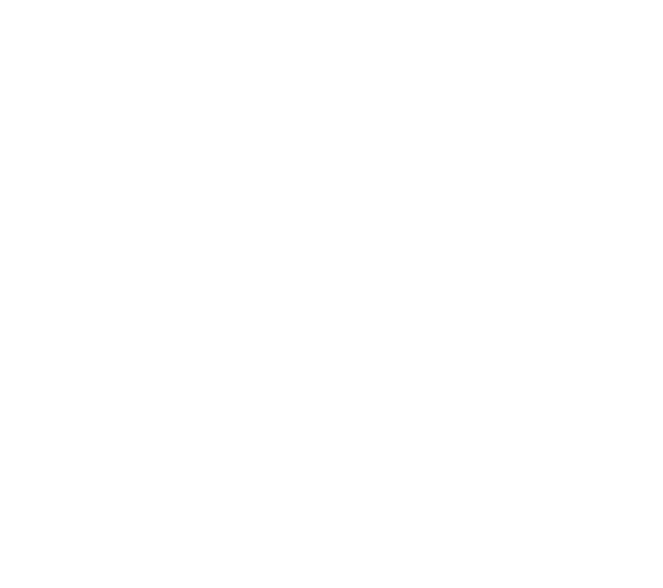
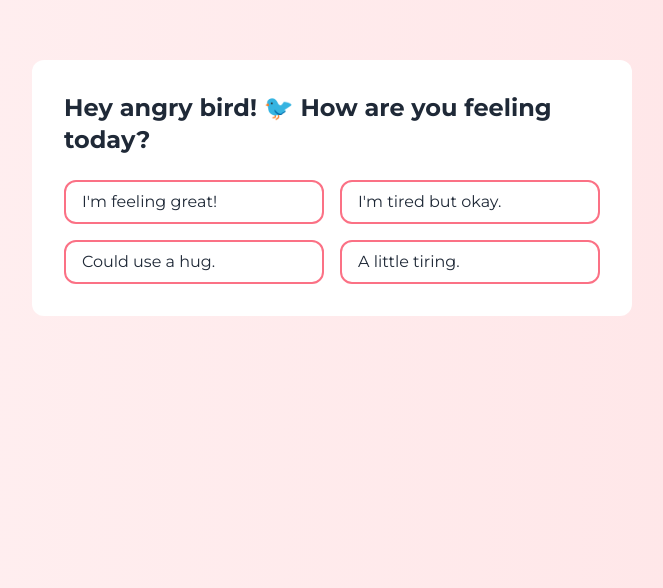
Before and after one commit to vxvaibhavxv/dare, a React (Vite) app: page / in a window 1280 px wide. Shown: the part 212-800 px from the top of the page, without its empty margins (308-971 px from the left). Built offline with nearby package versions, Linux system fonts and the light colour scheme.

Commit message:
added warm up questions

```diff
--- a/package.json
+++ b/package.json
@@ -13,8 +13,10 @@
   },
   "homepage": "https://vxvaibhavxv.github.io/dare/",
   "dependencies": {
+    "@tailwindcss/vite": "^4.1.18",
     "react": "^19.2.0",
-    "react-dom": "^19.2.0"
+    "react-dom": "^19.2.0",
+    "tailwindcss": "^4.1.18"
   },
   "devDependencies": {
     "@eslint/js": "^9.39.1",
--- a/src/App.tsx
+++ b/src/App.tsx
@@ -1,5 +1,11 @@
+import WarmUp from "./components/WarmUp/WarmUp";
+
 function App() {
-  return <div></div>;
+  return (
+    <div className="tw:w-screen tw:h-screen tw:bg-linear-to-r tw:from-bg-start tw:to-bg-end">
+      <WarmUp />
+    </div>
+  );
 }
 
 export default App;
--- /dev/null
+++ b/src/components/WarmUp/WarmUp.tsx
@@ -0,0 +1,152 @@
+import { useState } from "react";
+import WarmUpSlide from "./components/WarmUpSlide/WarmUpSlide";
+import type { WarmUpData } from "./WarmUp.types";
+import type { WarmUpQuestionOption } from "./WarmUp.types";
+import type { WarmUpQuestion } from "./WarmUp.types";
+
+const data: WarmUpData = [
+  {
+    question: "Hey angry bird! 🐦 How are you feeling today?",
+    options: [
+      {
+        text: "I'm feeling great!",
+        value: 1,
+        feedback: "That's the spirit! Keep soaring high!",
+      },
+      {
+        text: "I'm tired but okay.",
+        value: 2,
+        feedback: "Then I hope this makes your day a little lighter.",
+      },
+      {
+        text: "Could use a hug.",
+        value: 3,
+        feedback: "Sending you a big virtual hug! 🤗",
+      },
+      {
+        text: "A little tiring.",
+        value: 4,
+        feedback: "Then you deserve something soft and nice right now.",
+      },
+    ],
+  },
+  {
+    question: "Which one sounds like your ideal vibe right now?",
+    options: [
+      {
+        text: "Cozy and calm",
+        value: 1,
+        feedback: "Noted. Cozy is underrated and perfect.",
+      },
+      {
+        text: "Laughing and playful",
+        value: 2,
+        feedback: "That sounds dangerous but fun.",
+      },
+      {
+        text: "Slightly romantic",
+        value: 3,
+        feedback: "That's a bold choice. I like it.",
+      },
+      {
+        text: "Just spending time with someone nice",
+        value: 4,
+        feedback: "That sounds simple and honestly really meaningful.",
+      },
+    ],
+  },
+  {
+    question:
+      "Hypothetically, if I asked you to drop one of the following right now, which would it be?",
+    options: [
+      {
+        text: "Eyerolling me (you're a very bad eyeroller)",
+        value: 1,
+        feedback: "Good choice! Eyerolling is so 2000.",
+      },
+      {
+        text: "Taunting me with the phrase '10 days'",
+        value: 2,
+        feedback: "Finally off the plate!",
+      },
+      {
+        text: "Rubbing it on my face that I'm from Delhi and your intoxicated thoughts about Delhi",
+        value: 3,
+        feedback:
+          "Ladies and gentlemen, we have a winner! Vaibhav for the win! Delhi for the win!",
+      },
+      {
+        text: "Calling me oldie even though I'm just 2 years older than you",
+        value: 4,
+        feedback: "You're such a sweetheart!",
+      },
+      {
+        text: "None of the above, I love all of them equally",
+        value: 5,
+        feedback: "I knew you'd pick that one!",
+      },
+      {
+        text: "All of them because I care about you",
+        value: 6,
+        feedback: "Aww, you're such a sweet baddie",
+      },
+    ],
+  },
+  {
+    question:
+      "Are you ready for something unexpected? Let's pretend you didn't see it coming",
+    options: [
+      {
+        text: "I'm curious now",
+        value: 1,
+        feedback: "Perfect. Curiosity suits you.",
+      },
+      {
+        text: "I'm nervous but okay",
+        value: 2,
+        feedback: "Don't worry. I'd never put you in an uncomfortable spot.",
+      },
+      {
+        text: "Bring it on! I love unexpected things!",
+        value: 3,
+        feedback: "Love the energy! Love the enthusiasm! Let's dive in.",
+      },
+      {
+        text: "Depends. Is it embarrassing?",
+        value: 4,
+        feedback: "Only the good kind of embarrassing.",
+      },
+    ],
+  },
+];
+
+function WarmUp() {
+  const [responses, setResponses] = useState<number[]>([]);
+  const [currentSlideIndex, setCurrentSlideIndex] = useState<number>(0);
+  const [showModal, setShowModal] = useState<boolean>(false);
+
+  const handleOptionClick = (value: WarmUpQuestionOption) => {
+    setResponses([...responses, value.value]);
+    setShowModal(true);
+    // setCurrentSlideIndex(currentSlideIndex + 1);
+  };
+
+  return (
+    <div className="tw:w-full tw:h-full tw:flex tw:items-center tw:justify-center">
+      {data.map((slide: WarmUpQuestion, index: number) => {
+        if (index !== currentSlideIndex) return null;
+
+        return (
+          <WarmUpSlide
+            key={slide.question}
+            question={slide.question}
+            options={slide.options}
+            onClick={handleOptionClick}
+          />
+        );
+      })}
+    </div>
+  );
+}
+
+export default WarmUp;
--- /dev/null
+++ b/src/components/WarmUp/components/WarmUpSlide/WarmUpSlide.tsx
@@ -0,0 +1,32 @@
+import type { WarmUpQuestionOption } from "../../WarmUp.types";
+
+interface WarmUpSlideProps {
+  question: string;
+  options: Array<WarmUpQuestionOption>;
+  onClick?: (value: WarmUpQuestionOption) => void;
+}
+
+function WarmUpSlide(props: WarmUpSlideProps) {
+  const { question, options, onClick } = props;
+  return (
+    <div className="tw:p-8 tw:bg-card tw:rounded-xl tw:w-150">
+      <p className="tw:mb-6 tw:text-text-primary tw:font-bold tw:text-2xl">
+        {question}
+      </p>
+      <div className="tw:w-full">
+        <div className="tw:grid tw:grid-cols-2 tw:gap-4">
+          {options.map((option) => (
+            <div
+              className="tw:w-full tw:border-2 tw:rounded-xl tw:border-border tw:py-2 tw:px-4 tw:cursor-pointer tw:hover:bg-radial tw:hover:from-bg-start tw:hover:to-bg-end"
+              onClick={() => onClick?.(option)}
+            >
+              <p className="tw:text-text-primary tw:text-base">{option.text}</p>
+            </div>
+          ))}
+        </div>
+      </div>
+    </div>
+  );
+}
+
+export default WarmUpSlide;
--- a/src/main.tsx
+++ b/src/main.tsx
@@ -2,6 +2,7 @@
 import { createRoot } from "react-dom/client";
 
 import App from "./App.tsx";
+import "./tailwind.css";
 
 createRoot(document.getElementById("root")!).render(
   <StrictMode>
--- /dev/null
+++ b/src/tailwind.css
@@ -0,0 +1,24 @@
+@import url("https://fonts.googleapis.com/css2?family=Montserrat:ital,wght@0,100..900;1,100..900&display=swap");
+
+@import "tailwindcss" prefix(tw);
+
+* {
+  font-family: Montserrat;
+}
+
+@theme {
+  --color-bg-start: #fff1f2;
+  --color-bg-end: #ffe4e6;
+
+  --color-card: #ffffff;
+
+  --color-border: #fb7185;
+  --color-border-secondary: #f43f5e;
+
+  --color-danger: #fda4af;
+
+  --color-text-primary: #1f2937;
+  --color-text-secondary: #6b7280;
+
+  --color-gold: #fde68a;
+}
--- a/vite.config.ts
+++ b/vite.config.ts
@@ -1,7 +1,8 @@
 import { defineConfig } from "vite";
 import react from "@vitejs/plugin-react";
+import tailwindcss from "@tailwindcss/vite";
 
 export default defineConfig({
-  plugins: [react()],
+  plugins: [react(), tailwindcss()],
   base: "/dare/",
 });
```
Also changed, not shown: src/components/WarmUp/WarmUp.types.ts (added, +12 -0 lines), 1 other file (tests, documents, lock files or other folders).
